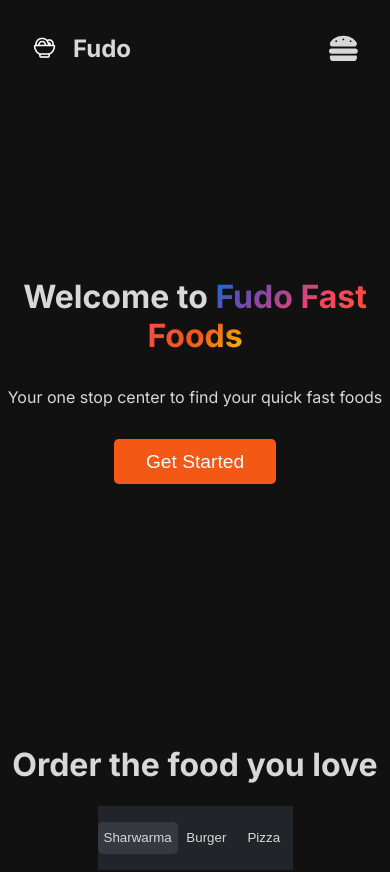
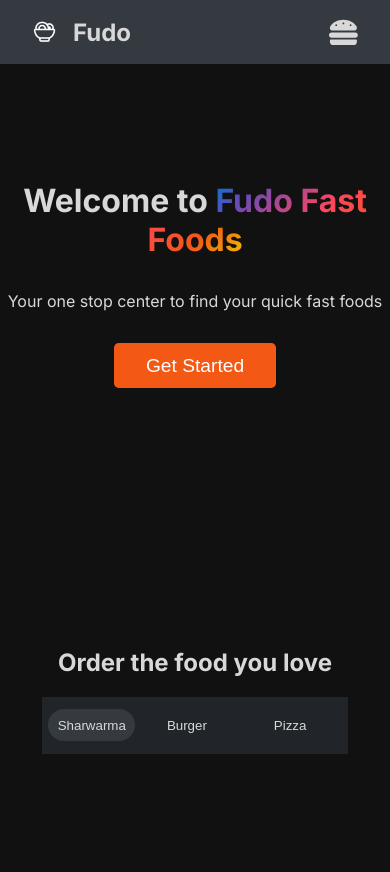
Before and after one commit to Taofiqq/fudo, a Next.js app: page / in a window 390 px wide. Shown: the top 872 px of the page. Built offline with nearby package versions, Linux system fonts and the light colour scheme; no server answers; the database is empty.

Commit message:
responsiveness

```diff
--- a/components/Layout.js
+++ b/components/Layout.js
@@ -6,7 +6,7 @@ const Layout = ({ children }) => {
     <>
       <Navbar />
       {children}
-      <Footer />
+      {/* <Footer /> */}
     </>
   );
 };
--- a/components/Navbar.js
+++ b/components/Navbar.js
@@ -5,6 +5,7 @@ import styles from "../styles/Navbar.module.css";
 import Image from "next/image";
 import { FaHamburger } from "react-icons/fa";
 import { useState } from "react";
+import { CgClose } from "react-icons/cg";
 const Navbar = () => {
   const [isOpen, setIsOpen] = useState(false);
   const quantity = useSelector((state) => state.cart.quantity);
@@ -74,6 +75,10 @@ const Navbar = () => {
             <AiOutlineShoppingCart className={styles.cartIcon} />
           </div>
         </Link>
+
+        <button className={styles.closeButton} onClick={() => setIsOpen(false)}>
+          <CgClose />
+        </button>
       </ul>
     </nav>
   );
--- a/pages/index.js
+++ b/pages/index.js
@@ -70,7 +70,7 @@ export default function Home({ data }) {
         </Link>
       </header>
 
-      <main className={styles.main} id="products">
+      <section className={styles.main} id="products">
         <h1 className={styles.mainHeader}>Order the food you love</h1>
 
         <div className={styles.tabsContainer}>
@@ -85,16 +85,12 @@ export default function Home({ data }) {
             </button>
           ))}
         </div>
-      </main>
+      </section>
 
       <section className={styles.productsContainer}>
         {currentTab === 1 && <Sharwarma products={products} />}
         {currentTab === 2 && <Burger products={products} />}
         {currentTab === 3 && <Pizza products={products} />}
-      </section>
-
-      <section>
-        <h1>COntact fudoo</h1>
       </section>
     </div>
   );
--- a/styles/Home.module.css
+++ b/styles/Home.module.css
@@ -3,8 +3,8 @@
   flex-direction: column;
   justify-content: space-between;
   align-items: center;
-  width: 100%;
-  height: 100vh;
+  /* width: 100%;
+  height: 100vh; */
 }
 
 .heroContainer {
@@ -13,7 +13,6 @@
   justify-content: center;
   align-items: center;
   margin-top: 10rem;
-  /* margin: auto; */
 }
 
 .heroTitle {
@@ -90,34 +89,30 @@
   border: none;
   color: #d8d8d8;
   width: 12rem;
-  height: 2rem;
+  height: 3rem;
   cursor: pointer;
-  border-radius: 0.3rem;
+  border-radius: 1rem;
 }
 
 .main {
   display: flex;
   flex-direction: column;
-  /* justify-content: center; */
   align-items: center;
-  width: 100%;
-  height: 100vh;
   margin-top: 15rem;
 }
 
 .mainHeader {
   color: #d8d8d8;
+  text-align: center;
 }
 
 .tabsContainer {
   background-color: #212529;
-  width: 50%;
-  padding: 1rem 0;
+  width: 100%;
+  padding: 1rem 1rem;
   display: flex;
   justify-content: center;
   align-items: center;
-  max-width: 112rem;
-  position: relative;
 }
 
 .productsContainer {
@@ -125,8 +120,29 @@
   flex-direction: column;
   justify-content: center;
   align-items: center;
-  width: 100%;
-  height: 200vh;
-  /* background-color: white; */
   margin-top: 15rem;
 }
+
+@media screen and (max-width: 650px) {
+  .tabsContainer {
+    width: 70%;
+    padding: 1rem 1rem;
+  }
+}
+@media screen and (max-width: 440px) {
+  .tabsContainer {
+    width: 55%;
+    padding: 0.8em 0.4rem;
+  }
+
+  .activeTab {
+    background-color: #343a40;
+    outline: none;
+    border: none;
+    color: #d8d8d8;
+    width: 10rem;
+    height: 2rem;
+    cursor: pointer;
+    border-radius: 1rem;
+  }
+}
--- a/styles/Navbar.module.css
+++ b/styles/Navbar.module.css
@@ -7,9 +7,9 @@
   height: 4rem;
   padding: 0;
   margin: 0;
-  background-color: transparent;
-  padding: 3rem 2rem;
-  /* position: fixed; */
+  background-color: #343a40;
+  padding: 2rem 2rem;
+  position: fixed;
 }
 
 .logoContainer {
@@ -102,8 +102,8 @@
   }
   .mobileMenu {
     position: fixed;
-    height: 80vh;
-    width: 50vw;
+    height: 100%;
+    width: 100%;
     background-color: #000000;
     top: 4rem;
     margin: 0;
@@ -152,4 +152,14 @@
     font-size: 0.8rem;
     padding: 0.1rem 0.3rem;
   }
+
+  .closeButton {
+    position: absolute;
+    top: 3rem;
+    right: 1rem;
+    border: none;
+    background: transparent;
+    color: #d8d8d8;
+    font-size: 2rem;
+  }
 }
```
